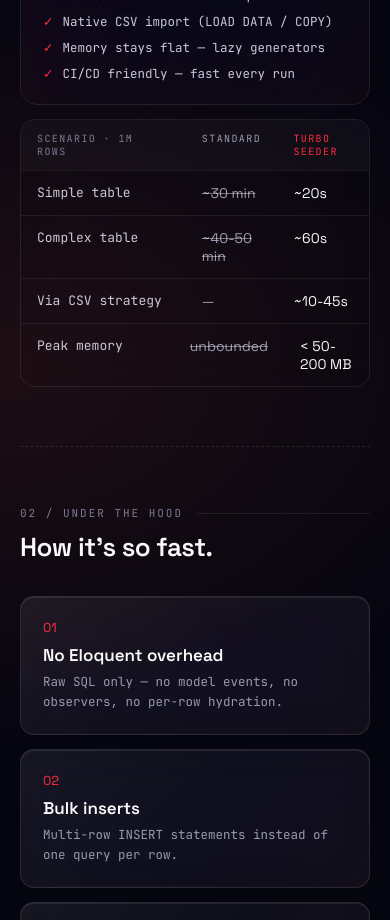
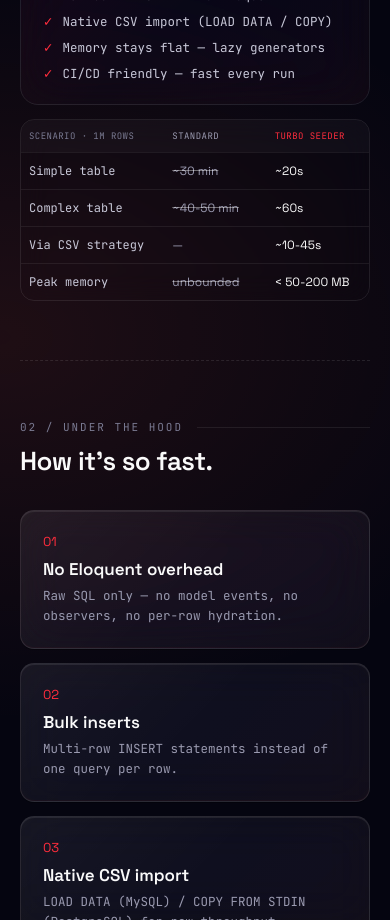
Before and after one commit to iz-ahmad/portfolio, a Next.js app: page /packages/turbo-seeder in a window 390 px wide. Shown: the part 1800-2720 px from the top of the page. Built offline with nearby package versions, Linux system fonts and the light colour scheme.

Commit message:
fix: prevent comparison table headers from wrapping on mobile

```diff
--- a/src/styles/turbo-seeder.css
+++ b/src/styles/turbo-seeder.css
@@ -959,4 +959,10 @@ body:has(.ts-page) { padding-right: 0 !important; overflow-x: hidden; }
 
   .ts-cta-install { max-width: 100%; }
   .ts-cta-install code { white-space: normal; word-break: break-word; }
+
+  .ts-cmp-row { grid-template-columns: 1.4fr 1fr 1fr; }
+  .ts-cmp-cell-head { padding: 10px 8px; font-size: 9px; letter-spacing: 0.05em; }
+  .ts-cmp-cell,
+  .ts-cmp-cell-std,
+  .ts-cmp-cell-turbo { padding: 10px 8px; font-size: 12px; }
 }
```
